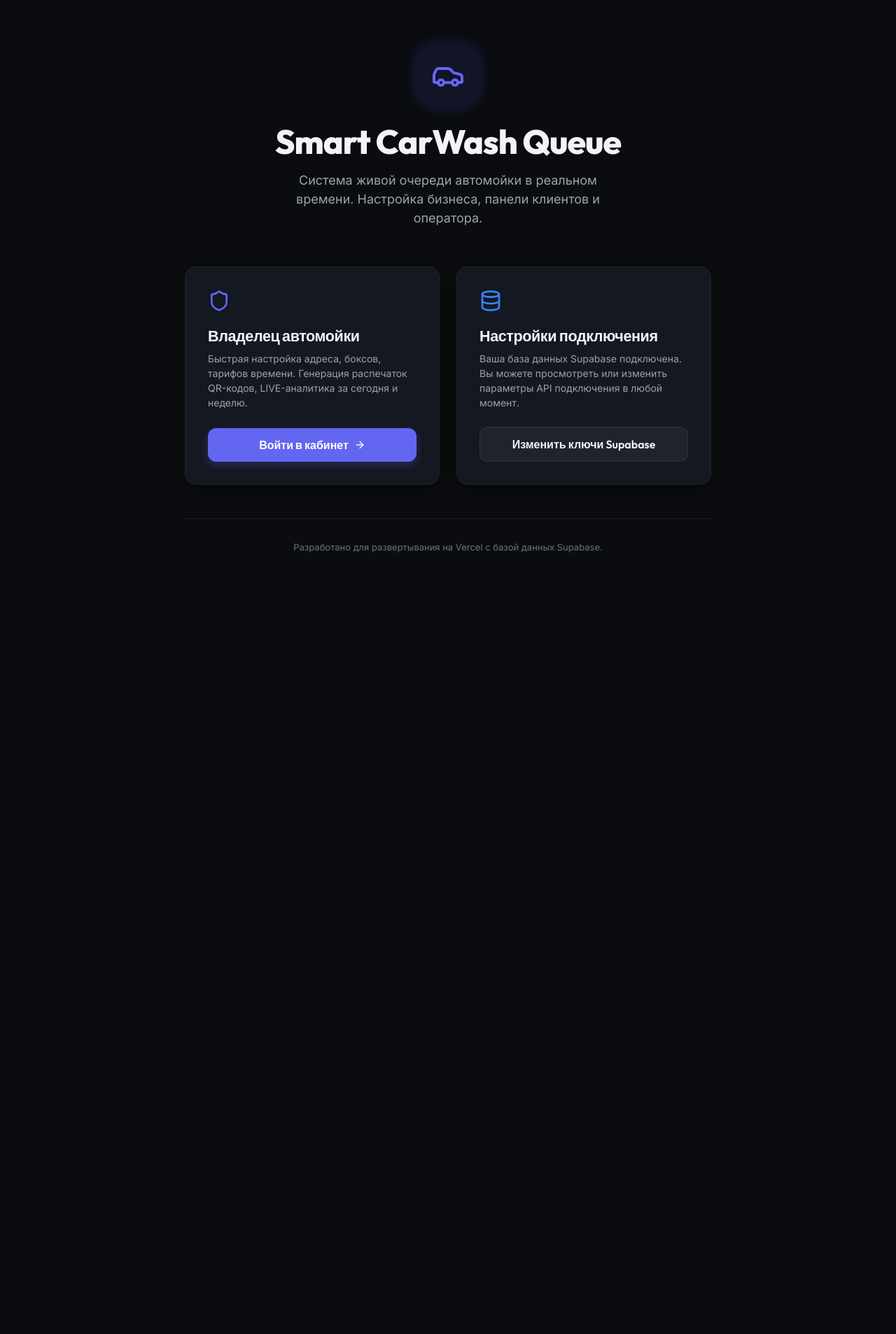
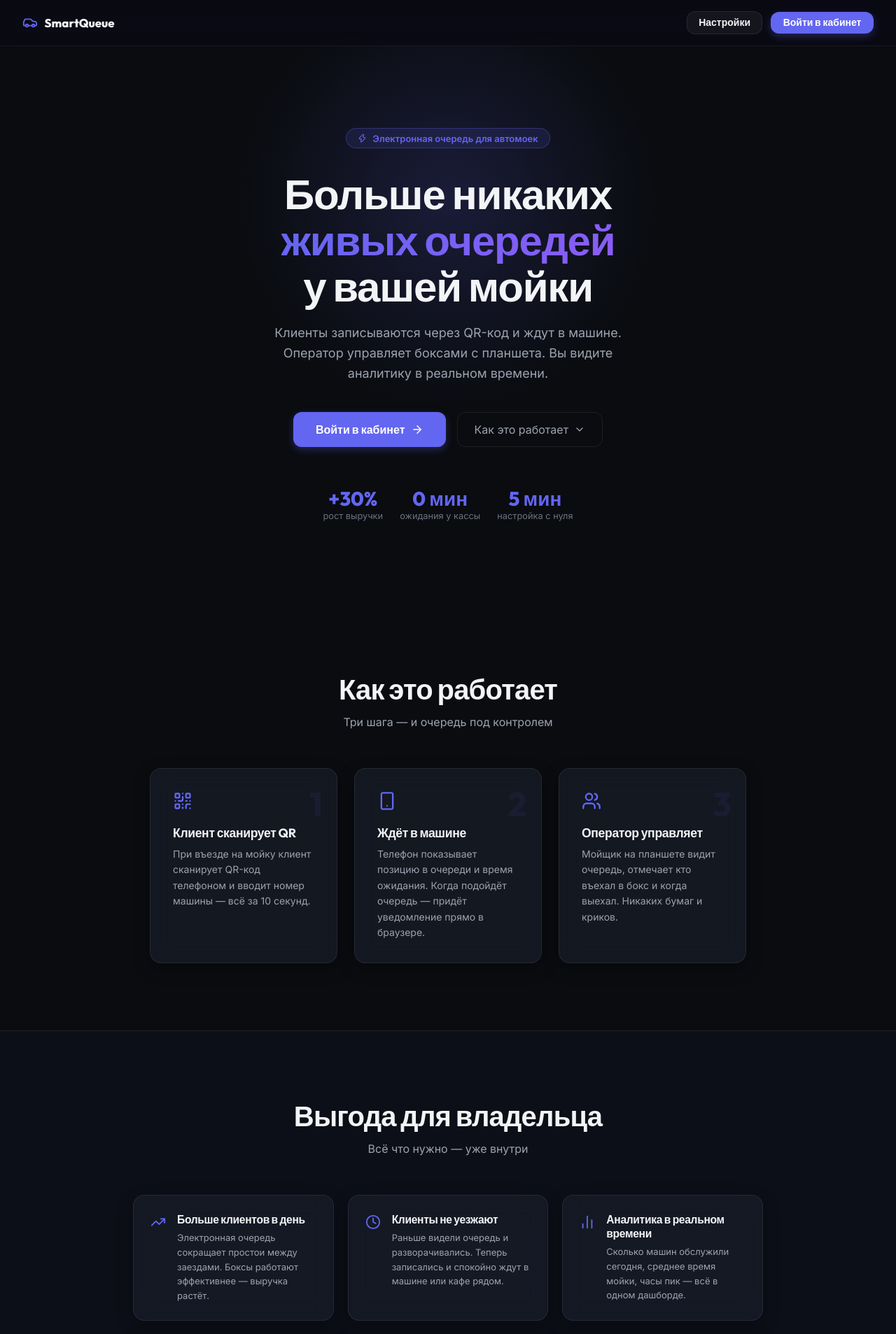
Before and after one commit to nbugubaev/carwash-queue, a React (Vite) app: page / in a window 1280 px wide. Shown: the top 1907 px of the page at 70% size. Before the commit the page ends 854 px from the top, so only its background shows below. Built offline with nearby package versions, Linux system fonts and the light colour scheme; no server answers.

Commit message:
Update App.jsx

```diff
--- a/src/App.jsx
+++ b/src/App.jsx
@@ -4,14 +4,166 @@ import SupabaseConfig from './components/SupabaseConfig';
 import OwnerDashboard from './components/OwnerDashboard';
 import OperatorPanel from './components/OperatorPanel';
 import ClientPanel from './components/ClientPanel';
-import { Car, Shield, Users, Database, ArrowRight } from 'lucide-react';
+import { Car, Shield, Clock, TrendingUp, QrCode, BarChart2, CheckCircle, ArrowRight, ChevronDown, Smartphone, Users, Zap } from 'lucide-react';
+
+// ── Landing page sections ──────────────────────────────────────────────────
+
+function Hero({ onEnter }) {
+  return (
+    <section style={{
+      minHeight: '100vh',
+      display: 'flex',
+      flexDirection: 'column',
+      alignItems: 'center',
+      justifyContent: 'center',
+      textAlign: 'center',
+      padding: '2rem 1.5rem',
+      position: 'relative',
+      overflow: 'hidden',
+    }}>
+      {/* Background glow blobs */}
+      <div style={{ position: 'absolute', top: '-10%', left: '50%', transform: 'translateX(-50%)', width: '600px', height: '600px', borderRadius: '50%', background: 'radial-gradient(circle, rgba(99,102,241,0.18) 0%, transparent 70%)', pointerEvents: 'none' }} />
+
+      <div style={{ position: 'relative', zIndex: 1, maxWidth: '760px' }}>
+        {/* Badge */}
+        <div style={{ display: 'inline-flex', alignItems: 'center', gap: '0.5rem', background: 'rgba(99,102,241,0.12)', border: '1px solid rgba(99,102,241,0.3)', borderRadius: '999px', padding: '0.35rem 1rem', fontSize: '0.8125rem', color: 'var(--accent-color)', marginBottom: '2rem', fontWeight: 600 }}>
+          <Zap size={13} /> Электронная очередь для автомоек
+        </div>
+
+        <h1 style={{ fontSize: 'clamp(2.2rem, 6vw, 3.75rem)', fontFamily: 'var(--font-heading)', fontWeight: 900, lineHeight: 1.1, marginBottom: '1.25rem' }}>
+          Больше никаких<br />
+          <span style={{ background: 'linear-gradient(135deg, #6366F1, #8B5CF6)', WebkitBackgroundClip: 'text', WebkitTextFillColor: 'transparent' }}>живых очередей</span><br />
+          у вашей мойки
+        </h1>
+
+        <p style={{ color: 'var(--text-secondary)', fontSize: '1.125rem', lineHeight: 1.6, maxWidth: '520px', margin: '0 auto 2.5rem' }}>
+          Клиенты записываются через QR-код и ждут в машине. Оператор управляет боксами с планшета. Вы видите аналитику в реальном времени.
+        </p>
+
+        <div style={{ display: 'flex', gap: '1rem', justifyContent: 'center', flexWrap: 'wrap' }}>
+          <button className="btn btn-primary" style={{ padding: '0.875rem 2rem', fontSize: '1rem', fontWeight: 700 }} onClick={onEnter}>
+            Войти в кабинет <ArrowRight size={18} />
+          </button>
+          <a href="#how" style={{ display: 'inline-flex', alignItems: 'center', gap: '0.5rem', padding: '0.875rem 1.5rem', borderRadius: 'var(--radius-md)', border: '1px solid var(--border-color)', color: 'var(--text-secondary)', fontSize: '1rem', textDecoration: 'none', transition: 'border-color 0.2s' }}>
+            Как это работает <ChevronDown size={16} />
+          </a>
+        </div>
+
+        {/* Stat pills */}
+        <div style={{ display: 'flex', gap: '1.5rem', justifyContent: 'center', flexWrap: 'wrap', marginTop: '3.5rem' }}>
+          {[
+            { value: '+30%', label: 'рост выручки' },
+            { value: '0 мин', label: 'ожидания у кассы' },
+            { value: '5 мин', label: 'настройка с нуля' },
+          ].map(s => (
+            <div key={s.label} style={{ textAlign: 'center' }}>
+              <div style={{ fontSize: '1.75rem', fontWeight: 800, fontFamily: 'var(--font-heading)', color: 'var(--accent-color)' }}>{s.value}</div>
+              <div style={{ fontSize: '0.8rem', color: 'var(--text-muted)' }}>{s.label}</div>
+            </div>
+          ))}
+        </div>
+      </div>
+    </section>
+  );
+}
+
+function HowItWorks() {
+  const steps = [
+    { icon: <QrCode size={28} />, title: 'Клиент сканирует QR', desc: 'При въезде на мойку клиент сканирует QR-код телефоном и вводит номер машины — всё за 10 секунд.' },
+    { icon: <Smartphone size={28} />, title: 'Ждёт в машине', desc: 'Телефон показывает позицию в очереди и время ожидания. Когда подойдёт очередь — придёт уведомление прямо в браузере.' },
+    { icon: <Users size={28} />, title: 'Оператор управляет', desc: 'Мойщик на планшете видит очередь, отмечает кто въехал в бокс и когда выехал. Никаких бумаг и криков.' },
+  ];
+
+  return (
+    <section id="how" style={{ padding: '6rem 1.5rem', maxWidth: '900px', margin: '0 auto' }}>
+      <div style={{ textAlign: 'center', marginBottom: '3.5rem' }}>
+        <h2 style={{ fontSize: 'clamp(1.75rem, 4vw, 2.5rem)', fontFamily: 'var(--font-heading)', fontWeight: 800, marginBottom: '0.75rem' }}>
+          Как это работает
+        </h2>
+        <p style={{ color: 'var(--text-secondary)', fontSize: '1rem' }}>Три шага — и очередь под контролем</p>
+      </div>
+
+      <div style={{ display: 'grid', gridTemplateColumns: 'repeat(auto-fit, minmax(240px, 1fr))', gap: '1.5rem' }}>
+        {steps.map((s, i) => (
+          <div key={i} className="glass-panel" style={{ padding: '2rem', position: 'relative' }}>
+            <div style={{ position: 'absolute', top: '1.25rem', right: '1.25rem', fontSize: '3rem', fontWeight: 900, color: 'rgba(99,102,241,0.08)', fontFamily: 'var(--font-heading)' }}>{i + 1}</div>
+            <div style={{ color: 'var(--accent-color)', marginBottom: '1rem' }}>{s.icon}</div>
+            <h3 style={{ fontSize: '1.1rem', fontWeight: 700, marginBottom: '0.5rem' }}>{s.title}</h3>
+            <p style={{ color: 'var(--text-secondary)', fontSize: '0.875rem', lineHeight: 1.6 }}>{s.desc}</p>
+          </div>
+        ))}
+      </div>
+    </section>
+  );
+}
+
+function Benefits() {
+  const items = [
+    { icon: <TrendingUp size={22} />, title: 'Больше клиентов в день', desc: 'Электронная очередь сокращает простои между заездами. Боксы работают эффективнее — выручка растёт.' },
+    { icon: <Clock size={22} />, title: 'Клиенты не уезжают', desc: 'Раньше видели очередь и разворачивались. Теперь записались и спокойно ждут в машине или кафе рядом.' },
+    { icon: <BarChart2 size={22} />, title: 'Аналитика в реальном времени', desc: 'Сколько машин обслужили сегодня, среднее время мойки, часы пик — всё в одном дашборде.' },
+    { icon: <QrCode size={22} />, title: 'Запуск за 5 минут', desc: 'Распечатайте QR-код, повесьте у въезда. Никакого оборудования, никаких приложений для клиента.' },
+    { icon: <Smartphone size={22} />, title: 'Работает на любом телефоне', desc: 'Клиент открывает обычный браузер — никаких скачиваний. Оператор работает с планшета или телефона.' },
+    { icon: <CheckCircle size={22} />, title: 'Подтверждение присутствия', desc: 'Система автоматически проверяет, что клиент на месте. Если не ответил — следующий в очереди.' },
+  ];
+
+  return (
+    <section style={{ padding: '6rem 1.5rem', background: 'rgba(99,102,241,0.03)', borderTop: '1px solid var(--border-color)', borderBottom: '1px solid var(--border-color)' }}>
+      <div style={{ maxWidth: '900px', margin: '0 auto' }}>
+        <div style={{ textAlign: 'center', marginBottom: '3.5rem' }}>
+          <h2 style={{ fontSize: 'clamp(1.75rem, 4vw, 2.5rem)', fontFamily: 'var(--font-heading)', fontWeight: 800, marginBottom: '0.75rem' }}>
+            Выгода для владельца
+          </h2>
+          <p style={{ color: 'var(--text-secondary)', fontSize: '1rem' }}>Всё что нужно — уже внутри</p>
+        </div>
+
+        <div style={{ display: 'grid', gridTemplateColumns: 'repeat(auto-fit, minmax(260px, 1fr))', gap: '1.25rem' }}>
+          {items.map((item, i) => (
+            <div key={i} className="glass-panel" style={{ padding: '1.5rem', display: 'flex', gap: '1rem', alignItems: 'flex-start' }}>
+              <div style={{ color: 'var(--accent-color)', flexShrink: 0, marginTop: '0.15rem' }}>{item.icon}</div>
+              <div>
+                <h4 style={{ fontSize: '0.975rem', fontWeight: 700, marginBottom: '0.35rem' }}>{item.title}</h4>
+                <p style={{ color: 'var(--text-secondary)', fontSize: '0.8125rem', lineHeight: 1.6 }}>{item.desc}</p>
+              </div>
+            </div>
+          ))}
+        </div>
+      </div>
+    </section>
+  );
+}
+
+function CTA({ onEnter }) {
+  return (
+    <section style={{ padding: '6rem 1.5rem', textAlign: 'center' }}>
+      <div style={{ maxWidth: '560px', margin: '0 auto' }}>
+        <div style={{ display: 'inline-flex', padding: '1rem', borderRadius: '30%', backgroundColor: 'rgba(99,102,241,0.1)', color: 'var(--accent-color)', marginBottom: '1.5rem', boxShadow: 'var(--glow-shadow)' }}>
+          <Car size={36} />
+        </div>
+        <h2 style={{ fontSize: 'clamp(1.75rem, 4vw, 2.5rem)', fontFamily: 'var(--font-heading)', fontWeight: 800, marginBottom: '1rem' }}>
+          Готовы подключить вашу мойку?
+        </h2>
+        <p style={{ color: 'var(--text-secondary)', fontSize: '1rem', lineHeight: 1.6, marginBottom: '2rem' }}>
+          Войдите в кабинет владельца, создайте профиль мойки и распечатайте QR-код. Первый клиент — через 5 минут.
+        </p>
+        <button className="btn btn-primary" style={{ padding: '0.875rem 2.5rem', fontSize: '1.0625rem', fontWeight: 700 }} onClick={onEnter}>
+          Войти в кабинет <ArrowRight size={18} />
+        </button>
+        <p style={{ color: 'var(--text-muted)', fontSize: '0.8rem', marginTop: '1rem' }}>
+          Нужна своя база Supabase — бесплатный тариф подходит
+        </p>
+      </div>
+    </section>
+  );
+}
+
+// ── Main App ───────────────────────────────────────────────────────────────
 
 export default function App() {
   const [config, setConfig] = useState(getSupabaseConfig());
-  const [role, setRole] = useState('portal'); // 'portal' | 'owner' | 'operator' | 'client'
+  const [role, setRole] = useState('portal');
   const [businessId, setBusinessId] = useState(null);
 
-  // Read URL query parameters for routing
   useEffect(() => {
     const params = new URLSearchParams(window.location.search);
     const roleParam = params.get('role');
@@ -30,9 +182,7 @@ export default function App() {
     }
   }, []);
 
-  const handleConfigSaved = () => {
-    setConfig(getSupabaseConfig());
-  };
+  const handleConfigSaved = () => setConfig(getSupabaseConfig());
 
   const handleResetConfig = () => {
     if (confirm('Вы уверены, что хотите сбросить настройки Supabase? Все локальные ключи будут удалены.')) {
@@ -40,11 +190,12 @@ export default function App() {
       localStorage.removeItem('supabase_anon_key');
       setConfig({ supabaseUrl: '', supabaseAnonKey: '', isConfigured: false });
       setRole('portal');
-      window.location.search = ''; // clear query params
+      window.location.search = '';
     }
   };
 
-  // If Supabase credentials are not set, force config screen
+  const goOwner = () => { window.location.search = '?role=owner'; };
+
   if (!config.isConfigured) {
     return (
       <div style={{ minHeight: '100vh', display: 'flex', alignItems: 'center', justifyContent: 'center', padding: '1rem' }}>
@@ -53,21 +204,14 @@ export default function App() {
     );
   }
 
-  // Route to the appropriate panel based on URL parameter role
-  if (role === 'client') {
-    return <ClientPanel businessId={businessId} />;
-  }
+  if (role === 'client') return <ClientPanel businessId={businessId} />;
 
   if (role === 'operator') {
     return (
       <>
         <div className="navbar">
-          <div className="navbar-brand">
-            🚗 CarWash Operator
-          </div>
-          <button className="btn btn-secondary" style={{ padding: '0.4rem 0.8rem', fontSize: '0.8125rem' }} onClick={() => window.location.search = ''}>
-            В меню
-          </button>
+          <div className="navbar-brand">🚗 CarWash Operator</div>
+          <button className="btn btn-secondary" style={{ padding: '0.4rem 0.8rem', fontSize: '0.8125rem' }} onClick={() => window.location.search = ''}>В меню</button>
         </div>
         <OperatorPanel businessId={businessId} />
       </>
@@ -78,98 +222,44 @@ export default function App() {
     return (
       <>
         <div className="navbar">
-          <div className="navbar-brand">
-            🚗 Кабинет Владельца
-          </div>
-          <div style={{ display: 'flex', gap: '0.75rem' }}>
-            <button className="btn btn-secondary" style={{ padding: '0.4rem 0.8rem', fontSize: '0.8125rem' }} onClick={() => window.location.search = ''}>
-              В меню
-            </button>
-          </div>
+          <div className="navbar-brand">🚗 Кабинет Владельца</div>
+          <button className="btn btn-secondary" style={{ padding: '0.4rem 0.8rem', fontSize: '0.8125rem' }} onClick={() => window.location.search = ''}>В меню</button>
         </div>
         <OwnerDashboard onLogout={() => setRole('portal')} />
       </>
     );
   }
 
-  // PORTAL SELECTOR (LANDING PAGE)
+  // ── LANDING PAGE ──
   return (
-    <div className="container animate-slide-up" style={{ maxWidth: '800px', padding: '4rem 1.5rem' }}>
-      <div style={{ textAlign: 'center', marginBottom: '3.5rem' }}>
-        <div style={{
-          display: 'inline-flex',
-          padding: '1.25rem',
-          borderRadius: '30%',
-          backgroundColor: 'rgba(99, 102, 241, 0.1)',
-          color: 'var(--accent-color)',
-          marginBottom: '1.25rem',
-          boxShadow: 'var(--glow-shadow)'
-        }}>
-          <Car size={48} />
+    <div style={{ minHeight: '100vh' }}>
+      {/* Navbar */}
+      <nav style={{ position: 'fixed', top: 0, left: 0, right: 0, zIndex: 100, display: 'flex', alignItems: 'center', justifyContent: 'space-between', padding: '1rem 2rem', backdropFilter: 'blur(12px)', background: 'rgba(10,10,20,0.75)', borderBottom: '1px solid rgba(255,255,255,0.06)' }}>
+        <div style={{ display: 'flex', alignItems: 'center', gap: '0.6rem', fontWeight: 800, fontSize: '1.05rem', fontFamily: 'var(--font-heading)' }}>
+          <Car size={22} color="var(--accent-color)" /> SmartQueue
         </div>
-        <h1 style={{ fontSize: '3rem', fontFamily: 'var(--font-heading)', fontWeight: 800, marginBottom: '0.75rem' }}>
-          Smart CarWash Queue
-        </h1>
-        <p style={{ color: 'var(--text-secondary)', fontSize: '1.125rem', maxWidth: '500px', margin: '0 auto', lineHeight: '1.5' }}>
-          Система живой очереди автомойки в реальном времени. Настройка бизнеса, панели клиентов и оператора.
-        </p>
-      </div>
-
-      <div className="grid-cols-2" style={{ marginBottom: '3rem' }}>
-        {/* Card 1: Owner Panel */}
-        <div className="glass-panel" style={{
-          display: 'flex',
-          flexDirection: 'column',
-          justifyContent: 'space-between',
-          padding: '2rem',
-          border: '1px solid rgba(255,255,255,0.05)'
-        }}>
-          <div>
-            <div style={{ color: 'var(--accent-color)', marginBottom: '1rem' }}>
-              <Shield size={32} />
-            </div>
-            <h3 style={{ fontSize: '1.35rem', marginBottom: '0.5rem' }}>Владелец автомойки</h3>
-            <p style={{ color: 'var(--text-secondary)', fontSize: '0.875rem', lineHeight: '1.5', marginBottom: '1.5rem' }}>
-              Быстрая настройка адреса, боксов, тарифов времени. Генерация распечаток QR-кодов, LIVE-аналитика за сегодня и неделю.
-            </p>
-          </div>
-          <button className="btn btn-primary" onClick={() => window.location.search = '?role=owner'}>
-            Войти в кабинет <ArrowRight size={16} />
+        <div style={{ display: 'flex', gap: '0.75rem', alignItems: 'center' }}>
+          <button className="btn btn-secondary" style={{ padding: '0.4rem 1rem', fontSize: '0.875rem' }} onClick={handleResetConfig}>
+            Настройки
+          </button>
+          <button className="btn btn-primary" style={{ padding: '0.4rem 1.1rem', fontSize: '0.875rem' }} onClick={goOwner}>
+            Войти в кабинет
           </button>
         </div>
+      </nav>
 
-        {/* Card 2: Demo Database Admin */}
-        <div className="glass-panel" style={{
-          display: 'flex',
-          flexDirection: 'column',
-          justifyContent: 'space-between',
-          padding: '2rem',
-          border: '1px solid rgba(255,255,255,0.05)'
-        }}>
-          <div>
-            <div style={{ color: 'var(--color-info)', marginBottom: '1rem' }}>
-              <Database size={32} />
-            </div>
-            <h3 style={{ fontSize: '1.35rem', marginBottom: '0.5rem' }}>Настройки подключения</h3>
-            <p style={{ color: 'var(--text-secondary)', fontSize: '0.875rem', lineHeight: '1.5', marginBottom: '1.5rem' }}>
-              Ваша база данных Supabase подключена. Вы можете просмотреть или изменить параметры API подключения в любой момент.
-            </p>
-          </div>
-          <button className="btn btn-secondary" onClick={handleResetConfig}>
-            Изменить ключи Supabase
-          </button>
-        </div>
-      </div>
+      {/* Spacer for fixed nav */}
+      <div style={{ height: '64px' }} />
 
-      <div style={{
-        textAlign: 'center',
-        paddingTop: '2rem',
-        borderTop: '1px solid var(--border-color)',
-        fontSize: '0.8125rem',
-        color: 'var(--text-muted)'
-      }}>
+      <Hero onEnter={goOwner} />
+      <HowItWorks />
+      <Benefits />
+      <CTA onEnter={goOwner} />
+
+      {/* Footer */}
+      <footer style={{ textAlign: 'center', padding: '2rem', borderTop: '1px solid var(--border-color)', fontSize: '0.8125rem', color: 'var(--text-muted)' }}>
         Разработано для развертывания на Vercel с базой данных Supabase.
-      </div>
+      </footer>
     </div>
   );
 }
```
